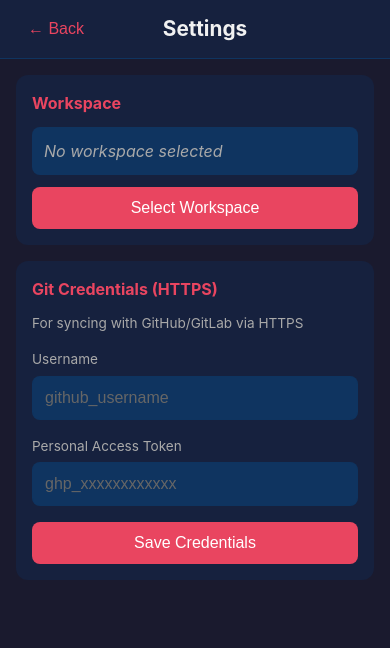
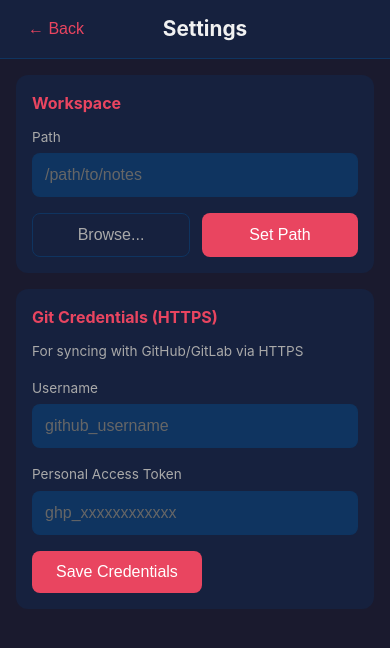
Before and after one commit to ompugao/patto-mobile, a React (Vite) app: page / in a window 390 px wide. Shown: the top 648 px of the page. Built offline with nearby package versions, Linux system fonts and the light colour scheme.

Commit message:
fix(mobile): Add manual workspace path input for cross-platform support
- Replace dialog-only workspace selection with text input + Browse button
- Allows manual path entry when dialog is unavailable (Android, permissions)
- Added secondary-btn and button-row CSS styles

```diff
--- a/src/components/GitConfig.css
+++ b/src/components/GitConfig.css
@@ -97,7 +97,7 @@
 }
 
 .primary-btn {
-    width: 100%;
+    flex: 1;
     background: #e94560;
     border: none;
     border-radius: 8px;
@@ -111,6 +111,28 @@
 
 .primary-btn:hover {
     opacity: 0.9;
+}
+
+.secondary-btn {
+    flex: 1;
+    background: transparent;
+    border: 1px solid #0f3460;
+    border-radius: 8px;
+    padding: 12px 24px;
+    color: #a9a9a9;
+    font-size: 1rem;
+    cursor: pointer;
+    transition: all 0.2s;
+}
+
+.secondary-btn:hover {
+    border-color: #e94560;
+    color: #e94560;
+}
+
+.button-row {
+    display: flex;
+    gap: 12px;
 }
 
 .status-info {
--- a/src/components/GitConfig.jsx
+++ b/src/components/GitConfig.jsx
@@ -19,6 +19,7 @@ export function GitConfig() {
 
     const [username, setUsername] = useState(gitCredentials.username);
     const [token, setToken] = useState(gitCredentials.token);
+    const [manualPath, setManualPath] = useState(workspacePath || '');
 
     const handleSelectWorkspace = async () => {
         try {
@@ -30,11 +31,20 @@ export function GitConfig() {
 
             if (selected) {
                 setWorkspacePath(selected);
+                setManualPath(selected);
                 await loadFiles();
                 await loadGitStatus();
             }
         } catch (err) {
             console.error('Failed to select directory:', err);
+        }
+    };
+
+    const handleManualPathSubmit = async () => {
+        if (manualPath.trim()) {
+            setWorkspacePath(manualPath.trim());
+            await loadFiles();
+            await loadGitStatus();
         }
     };
 
@@ -56,19 +66,31 @@ export function GitConfig() {
             <div className="config-content">
                 <section className="config-section">
                     <h2>Workspace</h2>
-                    <div className="workspace-path">
-                        {workspacePath ? (
-                            <span className="path">{workspacePath}</span>
-                        ) : (
-                            <span className="no-path">No workspace selected</span>
-                        )}
+
+                    <label className="input-group">
+                        <span className="label">Path</span>
+                        <input
+                            type="text"
+                            value={manualPath}
+                            onChange={(e) => setManualPath(e.target.value)}
+                            placeholder="/path/to/notes"
+                        />
+                    </label>
+
+                    <div className="button-row">
+                        <button
+                            className="secondary-btn"
+                            onClick={handleSelectWorkspace}
+                        >
+                            Browse...
+                        </button>
+                        <button
+                            className="primary-btn"
+                            onClick={handleManualPathSubmit}
+                        >
+                            Set Path
+                        </button>
                     </div>
-                    <button
-                        className="primary-btn"
-                        onClick={handleSelectWorkspace}
-                    >
-                        Select Workspace
-                    </button>
                 </section>
 
                 <section className="config-section">
```
Also changed, not shown: src-tauri/capabilities/default.json (+5 -2 lines).
